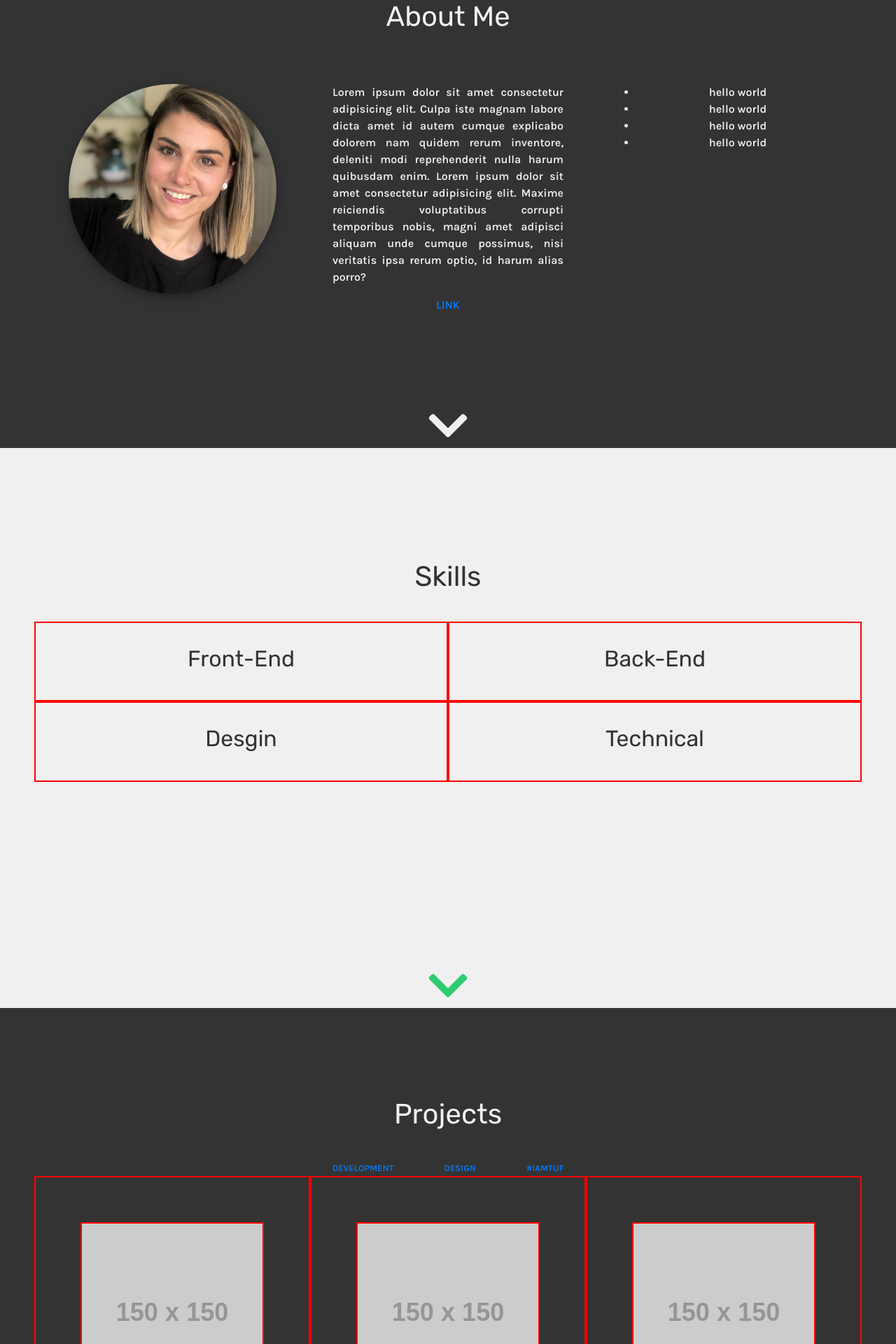
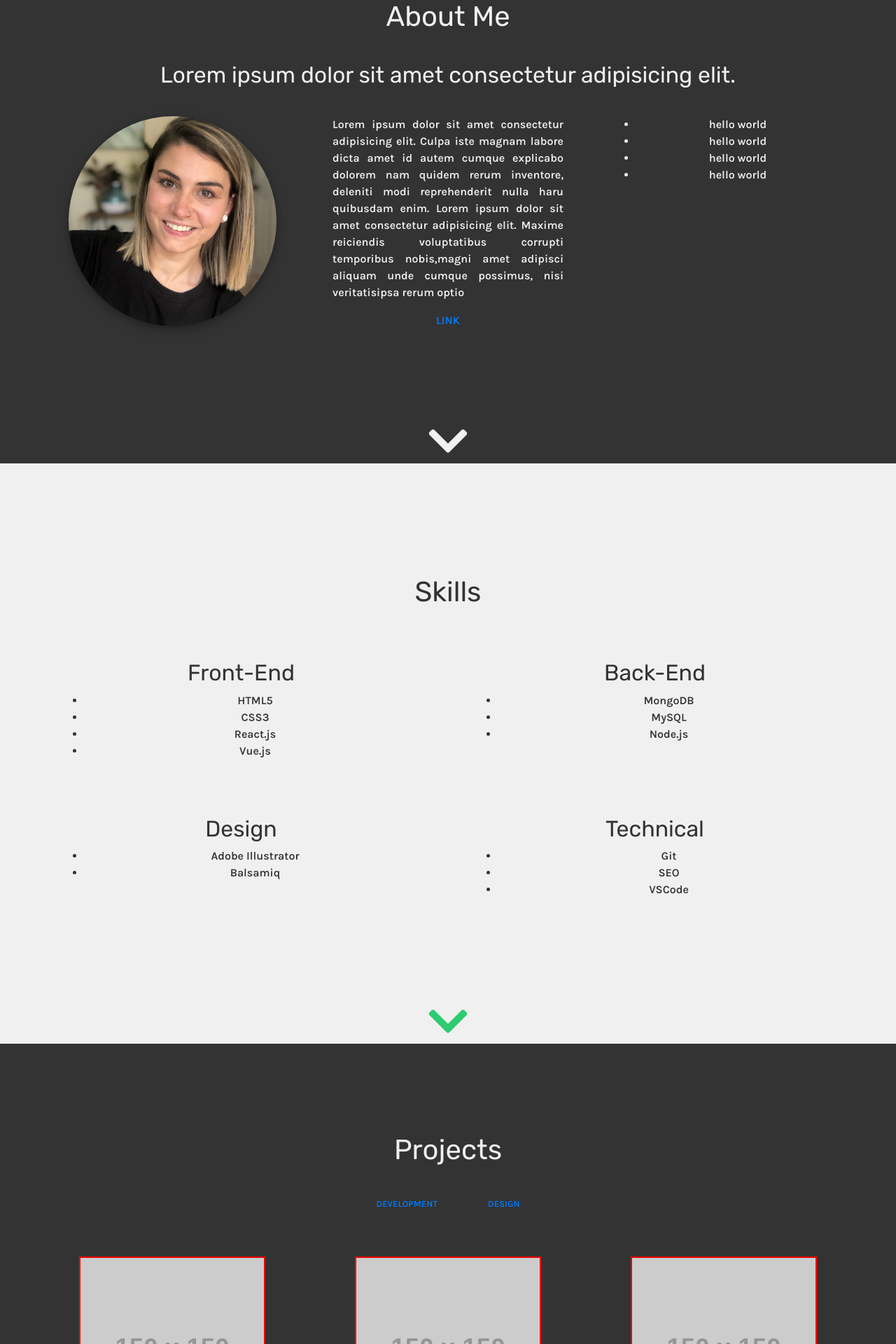
Before and after one commit to darnocer/vue-portfolio-template, a Vue app: page / in a window 1280 px wide. Shown: the part 960-2880 px from the top of the page at 70% size. Built offline with nearby package versions, Linux system fonts and the light colour scheme.

Commit message:
populating data from json:

```diff
--- a/src/components/Arrow.vue
+++ b/src/components/Arrow.vue
@@ -1,6 +1,6 @@
 <template>
   <div class="row arrow-container">
-    <a class="arrow" href="#">
+    <a class="arrow" href="#about">
       <i class="fas fa-chevron-down fa-4x"></i>
     </a>
   </div>
--- a/src/components/Banner.vue
+++ b/src/components/Banner.vue
@@ -15,15 +15,15 @@
   import data from "../data/data.json";
   import Typewriter from "typewriter-effect/dist/core";
 
-  var titles = data.titles;
+  var titles = data.main.titles;
   console.log(titles);
 
   export default {
     name: "Banner",
     data(){
       return {
-        name: data.name,
-        titles: data.titles
+        name: data.main.name,
+        titles: data.main.titles
         }
       },
     mounted: function() {
--- a/src/data/data.json
+++ b/src/data/data.json
@@ -1,4 +1,5 @@
 {
+  "main": {
     "name": {
         "firstName": "Darian",
         "lastName": "Nocera",
@@ -8,11 +9,61 @@
         "Web Designer.",
         "Web Developer.",
         "Technical Expert"
-      ],
+    ]
+  },
+    "about": {
+      "bio": "Lorem ipsum dolor sit amet consectetur adipisicing elit. Culpa iste magnam labore dicta amet id autem cumque explicabo dolorem nam quidem rerum inventore, deleniti modi reprehenderit nulla haru quibusdam enim. Lorem ipsum dolor sit amet consectetur adipisicing elit. Maxime reiciendis voluptatibus corrupti temporibus nobis,magni amet adipisci aliquam unde cumque possimus, nisi veritatisipsa rerum optio",
+      "tagline": "Lorem ipsum dolor sit amet consectetur adipisicing elit."
+    },
+    "skills": {
+      "categories":{
+        "categoryA": "Front-End",
+        "categoryB": "Back-End",
+        "categoryC": "Design",
+        "categoryD": "Technical"
+      },
+      "skillLists":{
+        "categoryA": ["HTML5", "CSS3", "React.js", "Vue.js"],
+        "categoryB": ["MongoDB", "MySQL", "Node.js"],
+        "categoryC": ["Adobe Illustrator", "Balsamiq"],
+        "categoryD": ["Git", "SEO", "VSCode"]
+      }
+  },
+  "projects": {
+    "filters": ["Development", "Design"],
 
-    "description": "I love to make connections, explore possibilities, and solve complex problems.",
-    "city": "Denver",
-    "bio": "I have always taken an interest in technology & design. I'm passionate about using these tools creatively to inspire others and make the world a better place! After graduating a coding boot camp in 2020, I finally felt the confidence to pursue development & web design head-on. When I'm not coding, you can find me camping, hiking, mountain biking, practicing yoga, writing, reading, tending to my plants, or traveling.",
+  "portfolio": [
+    {
+      "title": "Date Night",
+      "description": "A one-click solution to planning dates utilizing server-side APIs",
+      "source": "#",
+      "link": "#",
+      "filter": "development",
+      "image": ""
+    },
+    {
+      "title": "Date Night",
+      "description": "A one-click solution to planning dates utilizing server-side APIs",
+      "source": "#",
+      "link": "#",
+      "filter": "development",
+      "image": ""
+    },
+    {
+      "title": "Date Night",
+      "description": "A one-click solution to planning dates utilizing server-side APIs",
+      "source": "#",
+      "link": "#",
+      "filter": "development",
+      "image": ""
+    }
+
+  ]
+},
+    "contact":{
+      "city": "Denver, Colorado",
+      "email": "hello@dariannocera.com",
+      "resumeLink": "#",
       "social": [
           {
             "name": "linkedin",
@@ -29,8 +80,8 @@
             "url": "https://dev.to/darnocer",
             "faClass": "fab fa-dev"
           }
-      ],
-
+        ]
+      },
   "footer": {
     "copyrightText": "All Rights Reserved."
   }
--- a/src/pages/About.vue
+++ b/src/pages/About.vue
@@ -5,6 +5,7 @@
   >
     <div class="container-fluid">
       <h1>About Me</h1>
+      <h2 class="tagline">{{about.tagline}}</h2>
       <div class="row">
         <div class="col-sm-12 col-md-4 flex-col">
           <img
@@ -15,13 +16,7 @@
         </div>
         <div class="col-sm-12 col-md-4 flex-col">
           <p id="about-content">
-            Lorem ipsum dolor sit amet consectetur adipisicing elit. Culpa iste
-            magnam labore dicta amet id autem cumque explicabo dolorem nam
-            quidem rerum inventore, deleniti modi reprehenderit nulla harum
-            quibusdam enim. Lorem ipsum dolor sit amet consectetur adipisicing
-            elit. Maxime reiciendis voluptatibus corrupti temporibus nobis,
-            magni amet adipisci aliquam unde cumque possimus, nisi veritatis
-            ipsa rerum optio, id harum alias porro?
+            {{about.bio}}
           </p>
           <a href="#">LINK</a>
         </div>
@@ -51,7 +46,7 @@ export default {
   props: {},
   data() {
     return {
-      data: data,
+      about: data.about,
     };
   },
 };
--- a/src/pages/Contact.vue
+++ b/src/pages/Contact.vue
@@ -4,16 +4,16 @@
     <div class="container-fluid">
       <h1>Contact</h1>
       <div class="row">
-        <div class="col-sm-12 col-md-6 flex-col test">
+        <div class="col-sm-12 col-md-6 flex-col">
           <ul>
             <li>
               <i class="fas fa-map-marker-alt fa-lg"></i>
-              <span>&nbsp; Denver, Colorado</span>
+              <span>&nbsp; {{contact.city}}</span>
             </li>
             <li>
               <i class="fa fa-envelope fa-lg"></i>&nbsp;
               <a href="mailto:hello@dariannocera.com">
-                <span>hello@dariannocera.com</span>
+                <span>{{contact.email}}</span>
               </a>
               </li>
             <li v-for="(item,i) in social" :key="i"
@@ -23,12 +23,12 @@
               </a>
             </li>
         </ul>
-        <a href=# class="btn btn-primary" target="_blank">
+        <a :href="contact.resumeLink" class="btn btn-primary" target="_blank">
           <i class="far fa-file-pdf"></i>
           Resume
         </a>
       </div>
-      <div class="col-sm-12 col-md-6 flex-col test">
+      <div class="col-sm-12 col-md-6 flex-col">
         <form>
           <div class="form-group">
             <input type="text" class="form-control" placeholder="Name">
@@ -63,8 +63,8 @@ export default {
   components: {},
   data() {
     return {
-      data: data,
-      social: data.social
+      contact: data.contact,
+      social: data.contact.social
       }
     }
 }
--- a/src/pages/Footer.vue
+++ b/src/pages/Footer.vue
@@ -22,7 +22,7 @@
   </ul>
 
   <div class="copyright">
-    Copyright © {{ new Date().getFullYear() }} {{data.name.fullName}} {{data.footer.copyrightText}}
+    Copyright © {{ new Date().getFullYear() }} {{text.main.name.fullName}} {{text.footer.copyrightText}}
   </div>
 </footer>
 
@@ -41,8 +41,8 @@ export default {
   },
   data() {
     return {
-      data: data,
-      social: data.social
+      text: data,
+      social: data.contact.social
       }
     }
 }
--- a/src/pages/Projects.vue
+++ b/src/pages/Projects.vue
@@ -4,50 +4,34 @@
       <h1>Projects</h1>
       <div class="row">
         <ul class="list-inline mx-auto filters">
-          <li class="list-inline-item filter">
-            <a class="nav-item" href="#">Development</a>
-          </li>
-          <li class="list-inline-item filter">
-            <a class="nav-item" href="#">Design</a>
-            </li>
-          <li class="list-inline-item filter">
-            <a class="nav-item" href="#">#IAMTUF</a>
+          <li v-for="item in filters" :key="item" class="list-inline-item filter">
+            <a class="nav-item" href="#">{{item}}</a>
           </li>
         </ul>
       </div>
 
       <div class="portfolio-container">
       <div class="row">
-        <div class="col-sm-12 col-md-4 flex-col test">
+        <div v-for="item in projects" :key="item.title" class="col-sm-12 col-md-4 flex-col">
           <div class="portfolio-item test">
             <img src="https://via.placeholder.com/150" alt="portfolio item">
             <div class="overlay">
               <div class="portfolio-item-meta">
-                <h3>Project Title</h3>
-                <p>Project Description</p>
+                <h3>{{item.title}}</h3>
+                <p>{{item.description}}</p>
 
                 <div class="link-icons">
-                  <a href=# title="Live Demo" target="_blank">
+                  <a :href="item.link" title="Live Demo" target="_blank">
                     <i class="fa fa-link fa-2x"></i>
                   </a>
 
-                  <a href=# title="Source Code" target="_blank">
+                  <a :href="item.source" title="Source Code" target="_blank">
                     <i class="fas fa-code fa-2x"></i>
                   </a>
 
                     </div>
               </div>
             </div>
-          </div>
-        </div>
-        <div class="col-sm-12 col-md-4 flex-col test">
-          <div class="portfolio-item test">
-            <img src="https://via.placeholder.com/150"/>
-          </div>
-        </div>
-        <div class="col-sm-12 col-md-4 flex-col test">
-          <div class="portfolio-item test">
-            <img src="https://via.placeholder.com/150"/>
           </div>
         </div>
       </div>
@@ -70,7 +54,8 @@ export default {
     },
   data() {
     return {
-      data: data,
+      projects: data.projects.portfolio,
+      filters: data.projects.filters
       }
     }
 }
--- a/src/pages/Skills.vue
+++ b/src/pages/Skills.vue
@@ -3,19 +3,39 @@
     <div class="container-fluid">
       <h1>Skills</h1>
       <div class="row">
-        <div class="col-sm-12 col-md-6 flex-col test">
-          <h2>Front-End</h2>
+        <div class="col-sm-12 col-md-6 flex-col">
+          <h2>{{categories.categoryA}}</h2>
+          <ul>
+            <li v-for="item in skills.categoryA" :key="item">
+              {{item}}
+            </li>
+          </ul>
         </div>
-        <div class="col-sm-12 col-md-6 flex-col test">
-          <h2>Back-End</h2>
+        <div class="col-sm-12 col-md-6 flex-col">
+          <h2>{{categories.categoryB}}</h2>
+          <ul>
+            <li v-for="item in skills.categoryB" :key="item">
+              {{item}}
+            </li>
+          </ul>
         </div>
       </div>
       <div class="row">
-        <div class="col-sm-12 col-md-6 flex-col test">
-          <h2>Desgin</h2>
+        <div class="col-sm-12 col-md-6 flex-col">
+          <h2>{{categories.categoryC}}</h2>
+          <ul>
+            <li v-for="item in skills.categoryC" :key="item">
+              {{item}}
+            </li>
+          </ul>
         </div>
-        <div class="col-sm-12 col-md-6 flex-col test">
-          <h2>Technical</h2>
+        <div class="col-sm-12 col-md-6 flex-col">
+          <h2>{{categories.categoryD}}</h2>
+          <ul>
+            <li v-for="item in skills.categoryD" :key="item">
+              {{item}}
+            </li>
+          </ul>
         </div>
       </div>
     </div>
@@ -35,7 +55,8 @@ export default {
     },
   data() {
     return {
-      data: data,
+      categories: data.skills.categories,
+      skills: data.skills.skillLists
     };
   },
 };
```
Lines whose indentation alone changed are shown as unchanged.
